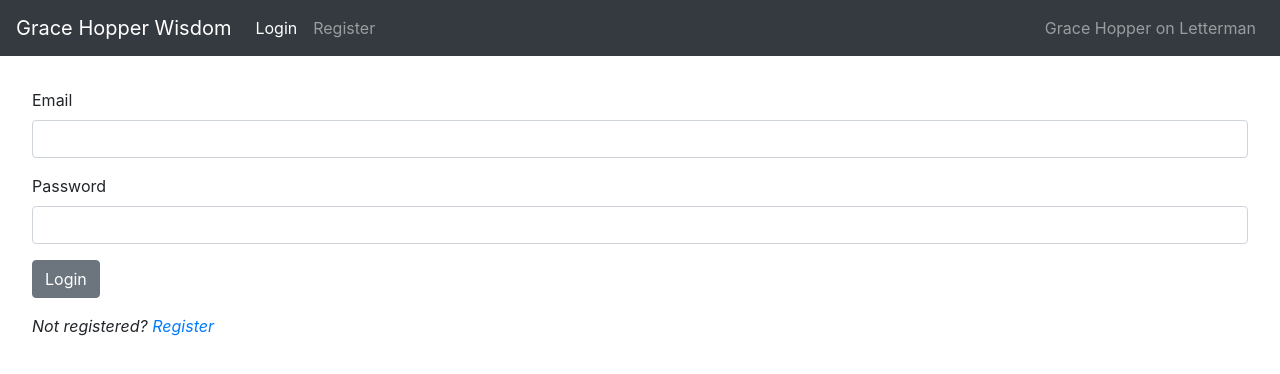
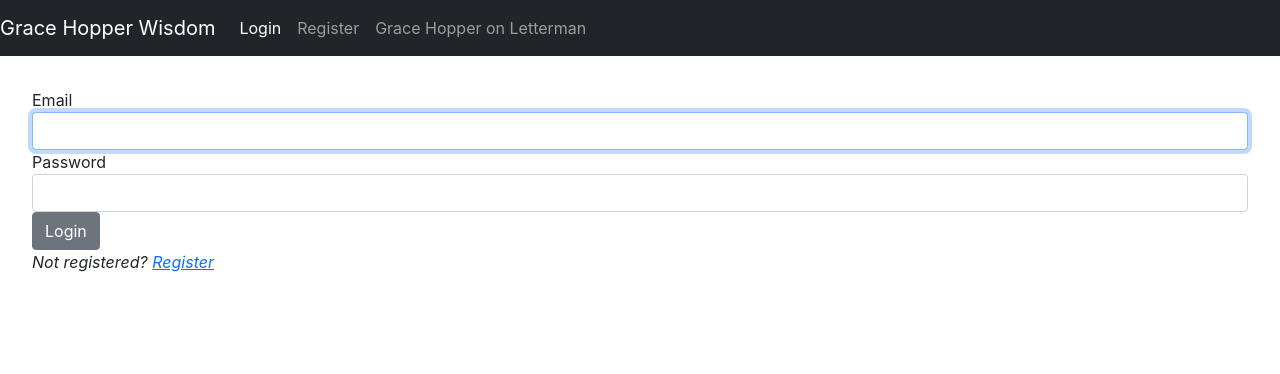
Before and after one commit to nashville-software-school/WisdomAndGrace, a React (Create React App) app in the folder WisdomAndGrace/client/: page /login in a window 1280 px wide. Shown: the top 374 px of the page. Built offline with nearby package versions, Linux system fonts and the light colour scheme; no server answers.

Commit message:
upgrade to latest version of node modules

```diff
--- a/WisdomAndGrace/client/src/components/Login.js
+++ b/WisdomAndGrace/client/src/components/Login.js
@@ -22,7 +22,7 @@ export default function Login() {
       <fieldset>
         <FormGroup>
           <Label for="email">Email</Label>
-          <Input id="email" type="text" onChange={e => setEmail(e.target.value)} />
+          <Input id="email" type="text" autoFocus onChange={e => setEmail(e.target.value)} />
         </FormGroup>
         <FormGroup>
           <Label for="password">Password</Label>
--- a/WisdomAndGrace/client/src/index.js
+++ b/WisdomAndGrace/client/src/index.js
@@ -4,7 +4,7 @@ import 'bootstrap/dist/css/bootstrap.min.css';
 import './index.css';
 import App from './App';
 import * as serviceWorker from './serviceWorker';
-import * as firebase from "firebase/app";
+import firebase from "firebase/app";
 
 const firebaseConfig = {
   apiKey: process.env.REACT_APP_API_KEY,
--- a/WisdomAndGrace/client/src/providers/UserProfileProvider.js
+++ b/WisdomAndGrace/client/src/providers/UserProfileProvider.js
@@ -1,6 +1,6 @@
 import React, { useState, useEffect, createContext } from "react";
 import { Spinner } from "reactstrap";
-import * as firebase from "firebase/app";
+import firebase from "firebase/app";
 import "firebase/auth";
 
 export const UserProfileContext = createContext();
```
Also changed, not shown: WisdomAndGrace/client/package.json (+6 -6 lines), 1 other file (tests, documents, lock files or other folders).
